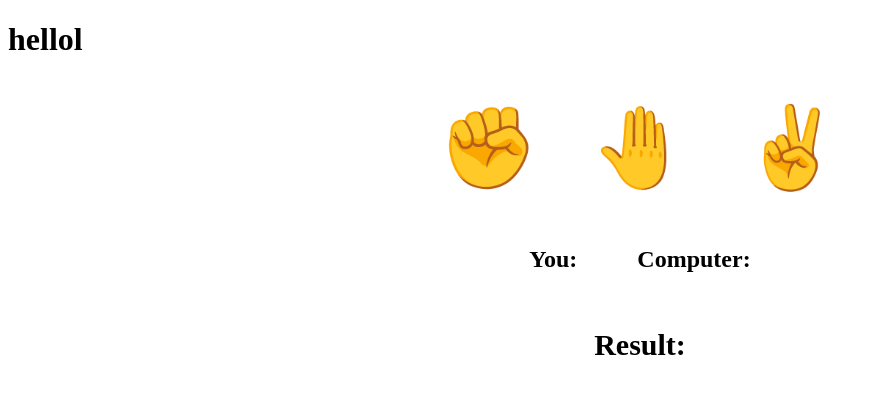
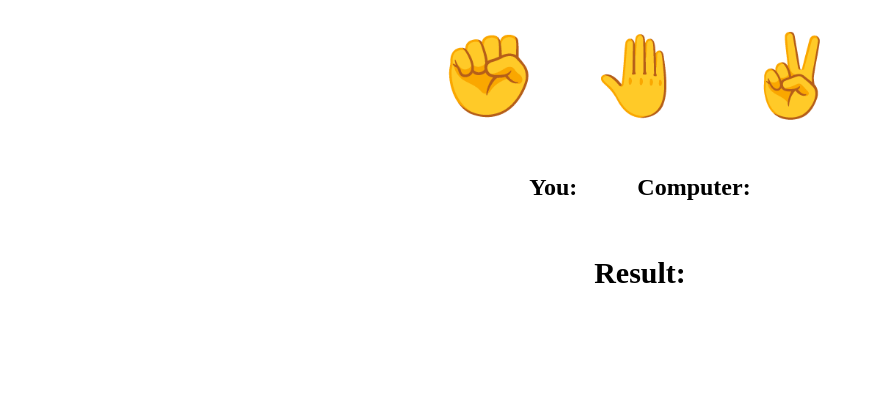
Before and after one commit to ftmh-frydrs/rock-paper-scissors-game, a plain HTML site: page index.html in a window 1280 px wide. Shown: the whole page, without its empty margins (0-874 px from the left). Drawn offline with Linux system fonts and the light colour scheme.

Commit message:
add my project

```diff
--- a/content/js/script.js
+++ b/content/js/script.js
@@ -5,9 +5,9 @@
  const computerdisplay=document.getElementById('computer')
  const resultEl=document.getElementById('result')
  const possibleChoices=document.querySelectorAll('button')
- let user
- let computer
- let result
+ let user;
+ let computer;
+ let result;
 
 possibleChoices.forEach(possibleChoice =>possibleChoice.addEventListener('click',(e)=>{
     user= e.target.id
--- a/index.html
+++ b/index.html
@@ -8,7 +8,7 @@
     <link rel="stylesheet" href="./content/css/main.css">
 </head>
 <body>
-    <h1>hellol</h1>
+
    <div class="selections">
       <button id="✊" >✊</button>
       <button id="🤚" >🤚</button>
```
